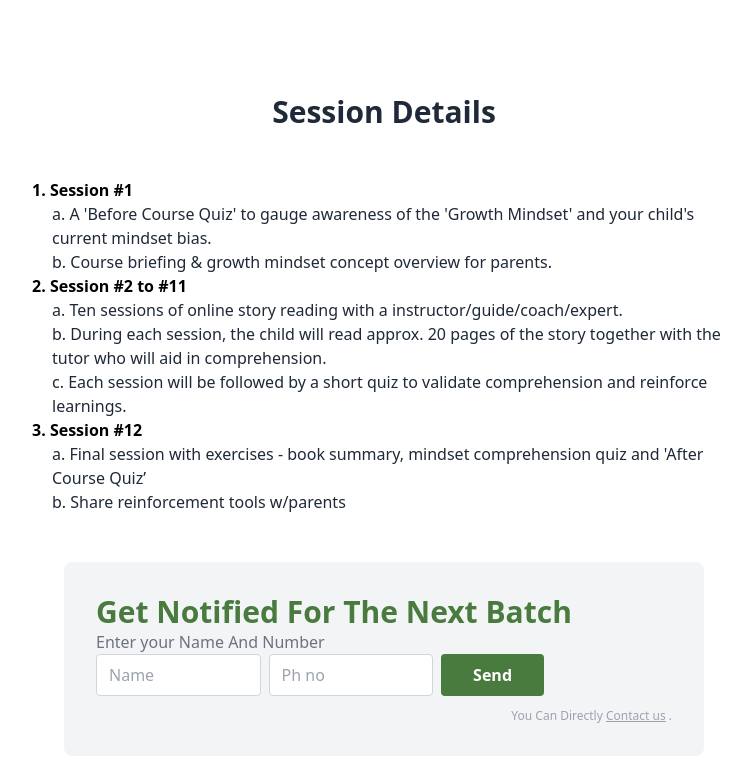
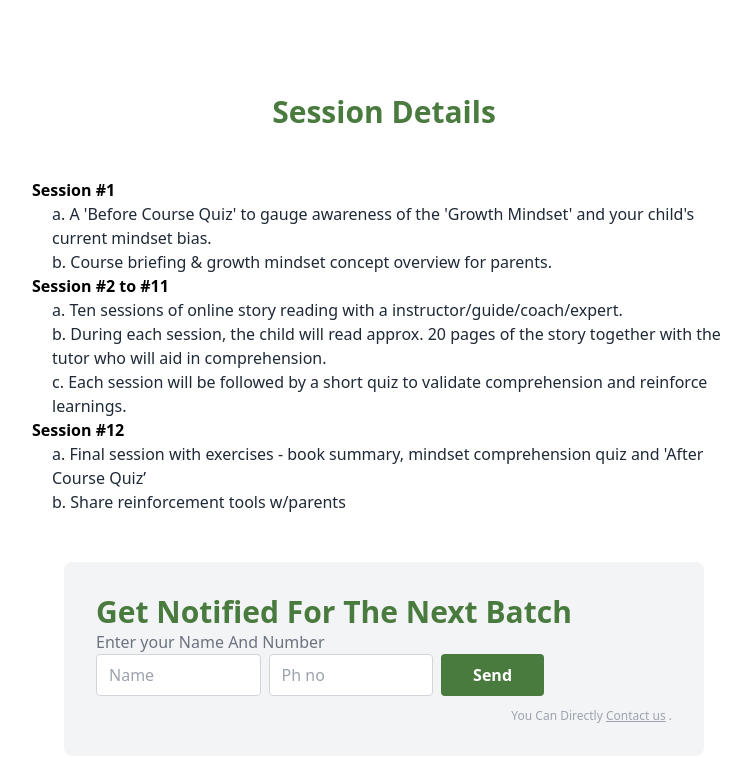
Before and after one commit to vishesh9096/nextjs-gw, a Next.js app: page / in a window 1280 px wide. Shown: the part 4947-5709 px from the top of the page, without its empty margins (256-1007 px from the left). Built offline with nearby package versions, Linux system fonts and the light colour scheme.

Commit message:
Update SessionDetails.js

```diff
--- a/components/SessionDetails.js
+++ b/components/SessionDetails.js
@@ -4,14 +4,15 @@ import Whatsapp from "components/Whatsapp"
 function SessionDetails() {
   return (
     <div class="bg-white py-6 sm:py-8 lg:py-12">
+
   <div class="max-w-screen-md px-4 md:px-8 mx-auto">
 
 
-  <h2 class="text-gray-800 text-2xl lg:text-3xl font-bold text-center mb-8 md:mb-12">Session Details</h2>
+  <h2 class="text-[#497A3E] text-2xl lg:text-3xl font-bold text-center mb-8 md:mb-12">Session Details</h2>
 
 
-    <div class="list-decimal  mb-6 md:mb-8">
-        <li className='font-bold'>
+    <div class="  mb-6 md:mb-8">
+        <h1 className='font-bold'>
         Session #1
         <div className=' pl-5 font-light text-gray-800'>
 
@@ -20,8 +21,8 @@ function SessionDetails() {
         b.     Course briefing & growth mindset concept overview for parents.
 
         </div>
-        </li>
-        <li className='font-bold'>
+        </h1>
+        <h1 className='font-bold'>
         Session #2 to #11
         <div className=' pl-5 font-light text-gray-800'>
 
@@ -32,8 +33,8 @@ function SessionDetails() {
         c.     Each session will be followed by a short quiz to validate comprehension and reinforce learnings.
 
         </div>
-        </li>
-        <li className='font-bold'>
+        </h1>
+        <h1 className='font-bold'>
         Session #12
         <div className=' pl-5 font-light text-gray-800'>
 
@@ -42,7 +43,7 @@ function SessionDetails() {
         b.     Share reinforcement tools w/parents
 
         </div>
-        </li>
+        </h1>
 
         <Whatsapp/>
 
```
